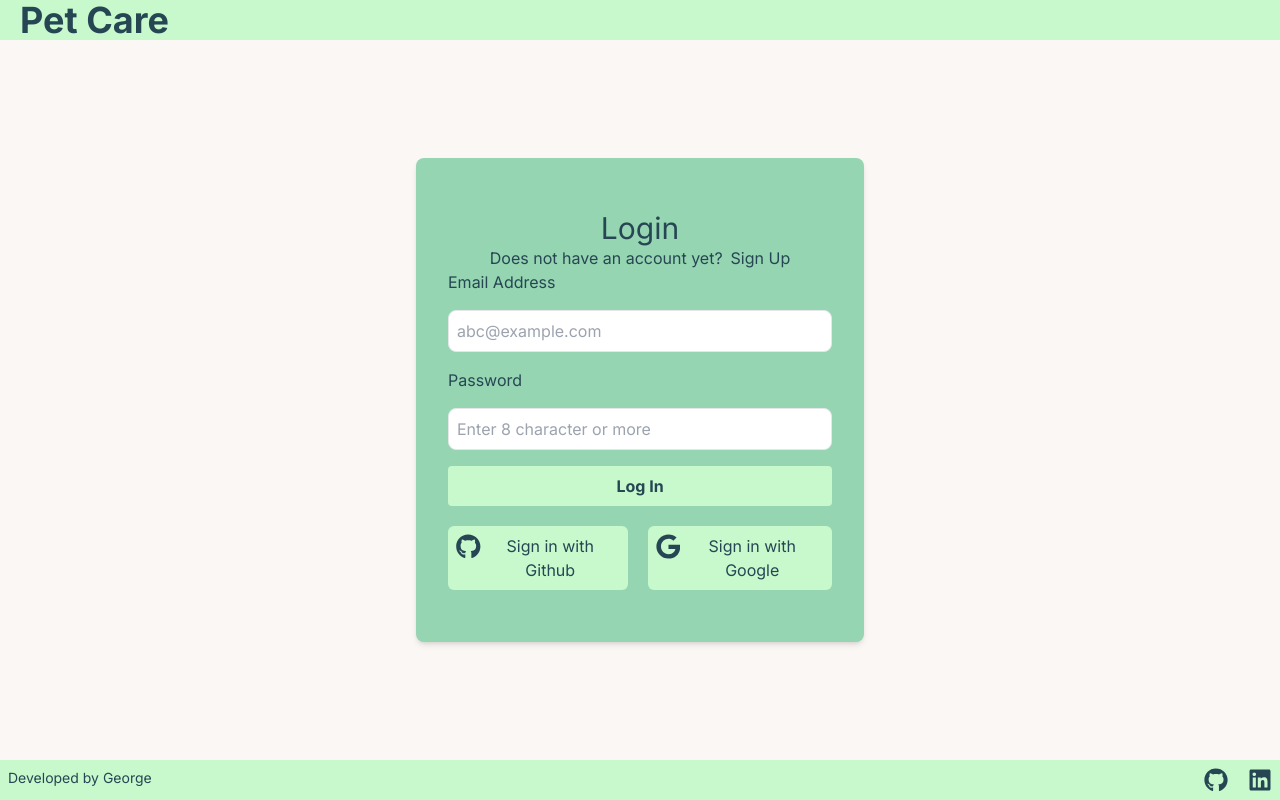
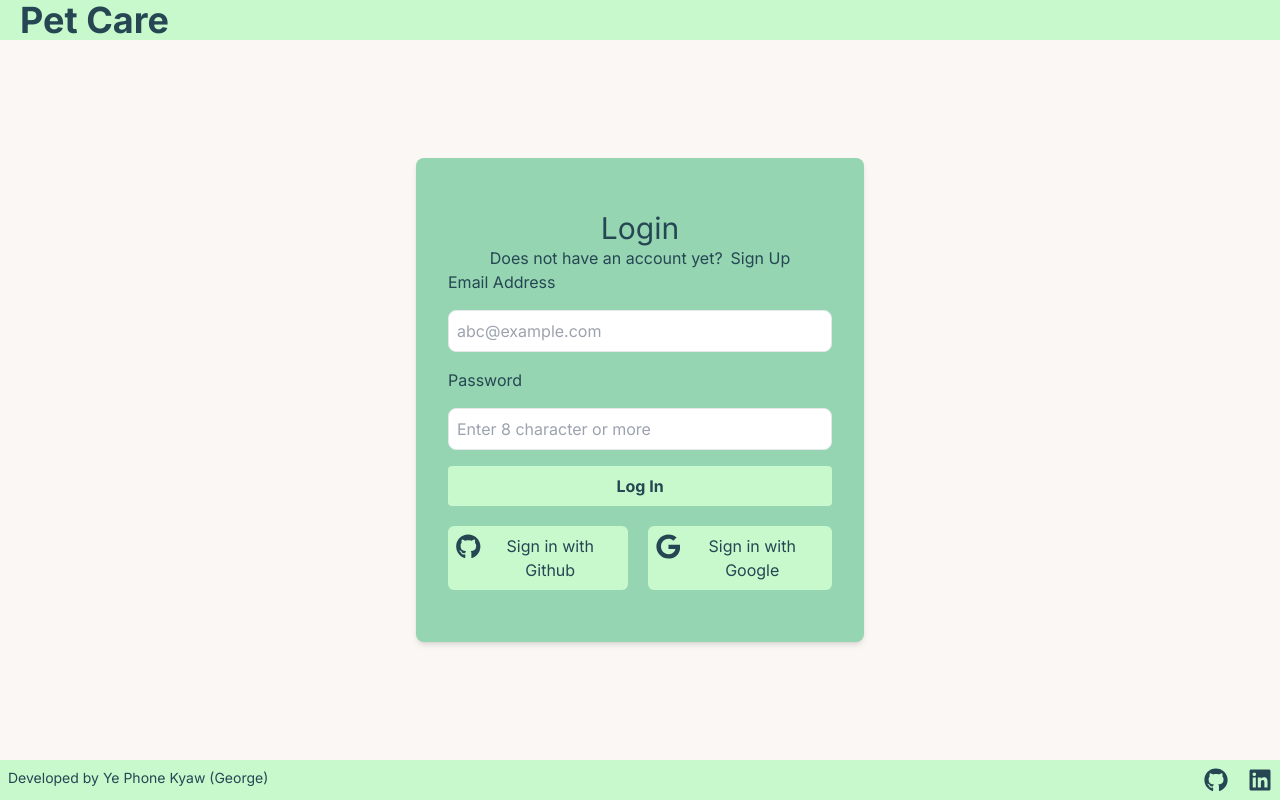
Before and after one commit to YePhone-Kyaw/PetCare, a Next.js app: page / in a window 1280 px wide. Built offline with nearby package versions, Linux system fonts and the light colour scheme; no server answers.

Commit message:
Sprint 2 update

```diff
--- a/app/_components/footer.js
+++ b/app/_components/footer.js
@@ -4,7 +4,7 @@ export default function Footer() {
   return (
     <footer className="footer p-2 bg-footer text-font-color">
       <div className="flex justify-between">
-        <p className="text-sm" >Developed by George</p>
+        <p className="text-sm" >Developed by Ye Phone Kyaw (George)</p>
         <p className="flex space-x-5">
           <Link href="https://github.com/YePhone-Kyaw">
             <svg
```
